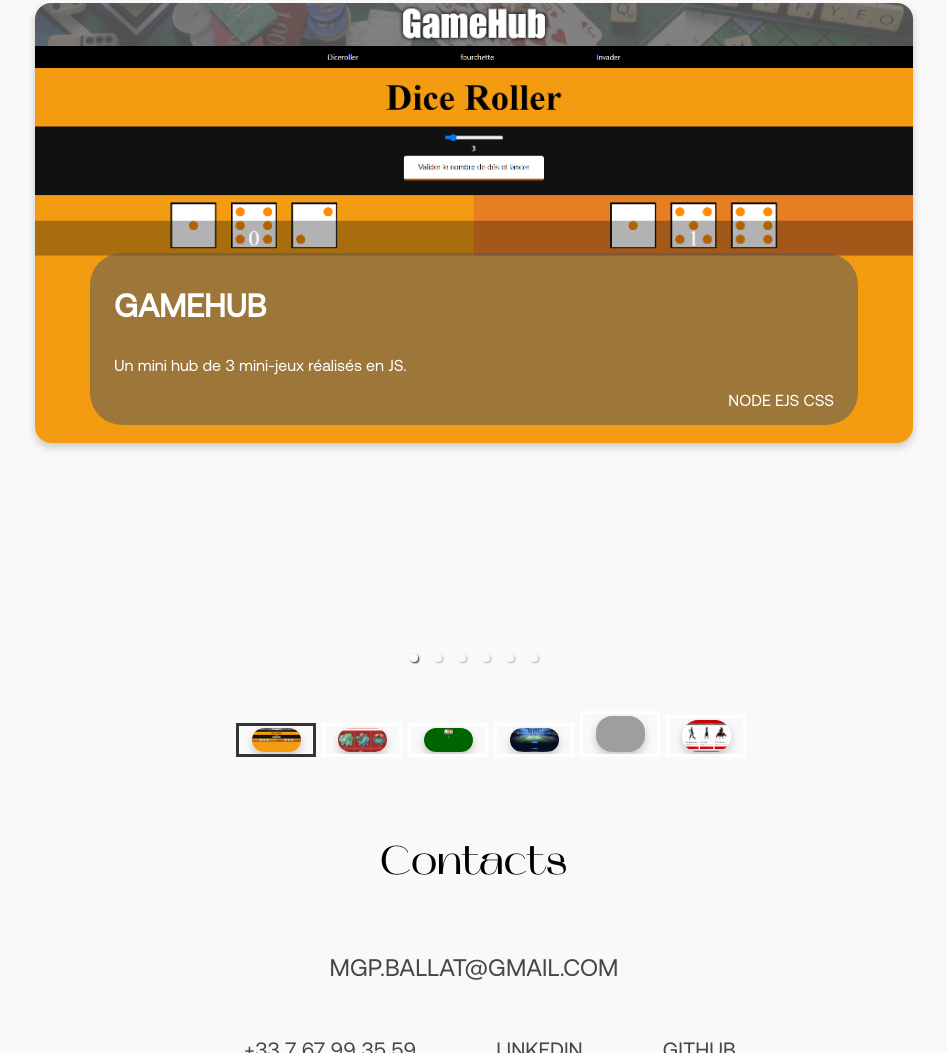
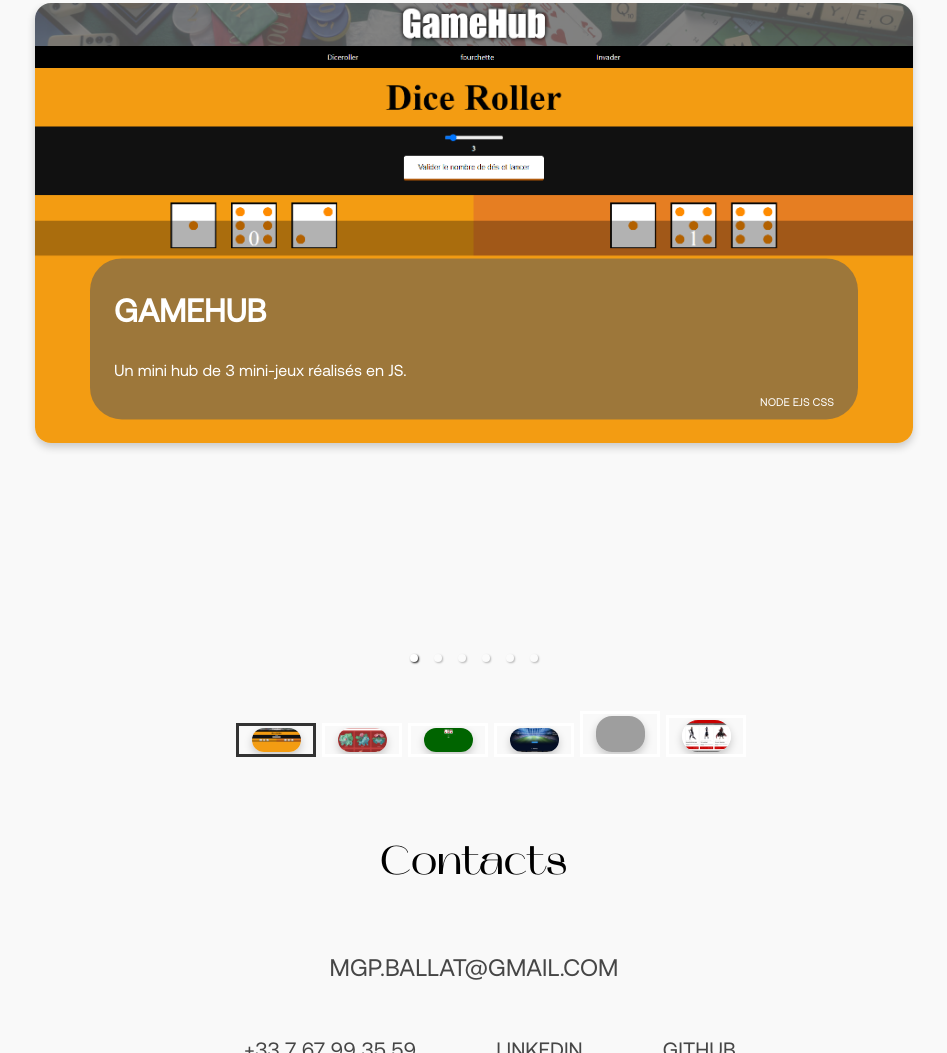
Before and after one commit to Morganballat/portfolio, a React app in the folder my-app/: page / in a window 1280 px wide. Shown: the part 1703-2756 px from the top of the page, without its empty margins (166-1113 px from the left). Built offline with nearby package versions, Linux system fonts and the light colour scheme; grey boxes are pictures that could not be loaded.

Commit message:
slide description fixed

```diff
--- a/my-app/src/components/Slider/style.scss
+++ b/my-app/src/components/Slider/style.scss
@@ -18,10 +18,10 @@
 	// justify-content: center;
 	width: 80%;
 	position: absolute;
-	top: 50%;
+	top: 40%;
 	transform: translateY(-50%);
 	left: 10%;
-	padding: 0rem 3rem;
+	padding: 0rem 1.5rem;
 	text-align: left;
 	background: rgba(91, 91, 91, 0.557);
 	border-radius: 2rem;
@@ -37,6 +37,7 @@
 	}
 	&_tech {
 		text-align: right;
+		font-size: 0.7rem;
 	}
 }
 // }
```
